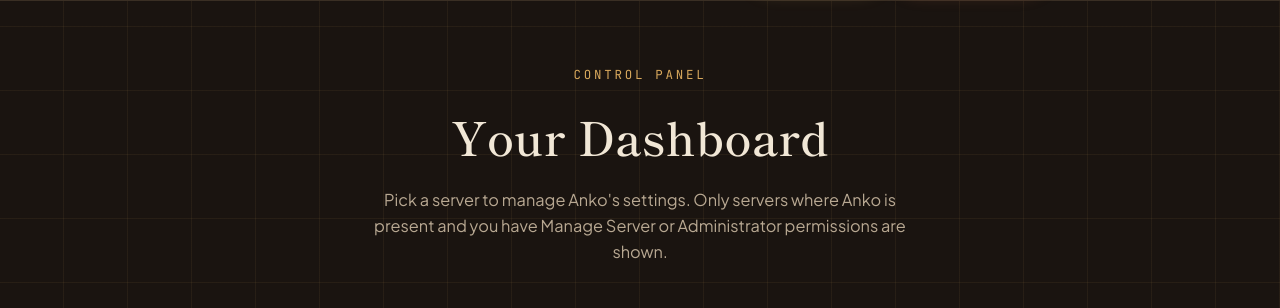
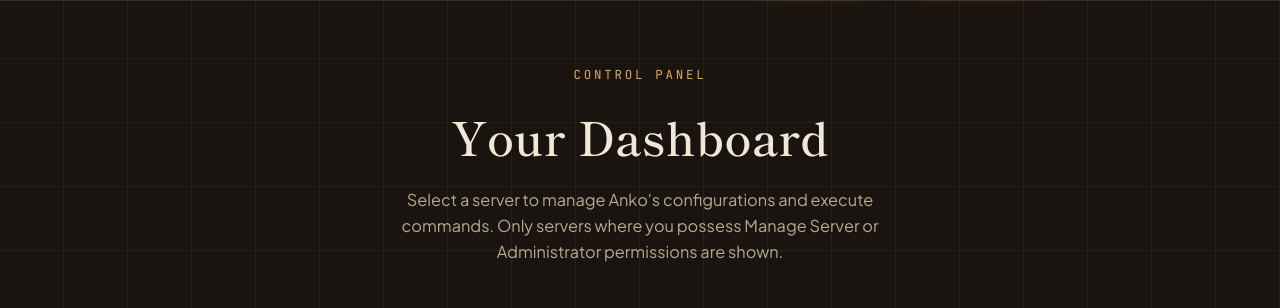
Before and after one commit to vincent-smg/bot-siter-, a Flask app: template templates/dashboard.html in a window 1280 px wide. Shown: the part 75-383 px from the top of the page. Run offline with Flask 3, Linux system fonts and the light colour scheme; the template is opened without the code that fills it: most values are stand-ins (such as "Sample title", 1, 10 or a date in 2020).

Commit message:
Update dashboard.html

```diff
--- a/templates/dashboard.html
+++ b/templates/dashboard.html
@@ -5,7 +5,7 @@
 <div class="page-head">
   <span class="page-head__eyebrow">Control Panel</span>
   <h1>Your <span class="accent">Dashboard</span></h1>
-  <p>Pick a server to manage Anko's settings. Only servers where Anko is present and you have Manage Server or Administrator permissions are shown.</p>
+  <p>Select a server to manage Anko's configurations and execute commands. Only servers where you possess Manage Server or Administrator permissions are shown.</p>
 </div>
 
 <section class="section" style="padding-top: 0;">
@@ -14,7 +14,7 @@
     {% if current_user %}
     <div class="dash-user-strip">
       <div class="dash-user-strip__left">
-        <img class="dash-user-strip__avatar" src="{{ current_user.avatar_url() }}" alt="">
+        <img class="dash-user-strip__avatar" src="{{ current_user.avatar_url() }}" alt="{{ current_user.username }}">
         <div>
           <div class="dash-user-strip__name">{{ current_user.display_name() }}</div>
           <div class="dash-user-strip__sub">@{{ current_user.username }}</div>
@@ -31,42 +31,46 @@
 
     {% if guilds %}
       <div class="dash-section-label">
-        <span>Managed Servers</span>
-        <span class="dash-section-count">{{ guilds | length }}</span>
+        <span>Active Server Directory</span>
       </div>
-      <div class="dashboard-grid">
+
+      <div class="server-management-card">
+        <div class="server-management-list">
           {% for guild in guilds %}
             {% set icon = guild | guild_icon_url %}
-          <a class="dashboard-server-card" href="{{ url_for('dashboard_guild', guild_id=guild.id) }}">
+            <div class="server-management-row">
+              <div class="server-management-row__meta">
                 {% if icon %}
-              <img src="{{ icon }}" alt="{{ guild.name }}">
+                  <img src="{{ icon }}" alt="{{ guild.name }}" class="server-icon-media">
                 {% else %}
-              <div class="dashboard-server-icon">{{ guild.name[0] | upper }}</div>
+                  <div class="server-icon-placeholder">{{ guild.name[0] | upper }}</div>
                 {% endif %}
-            <div class="info">
-              <div class="name">{{ guild.name }}</div>
-              <span class="dashboard-badge {{ 'is-admin' if guild.permission_level == 'administrator' }}">
+                <div class="server-details">
+                  <span class="server-name">{{ guild.name }}</span>
+                  <span class="server-badge {{ 'badge--admin' if guild.permission_level == 'administrator' else 'badge--manage' }}">
                     {{ "Administrator" if guild.permission_level == "administrator" else "Manage Server" }}
                   </span>
                 </div>
-            <svg class="dashboard-server-card__arrow" xmlns="http://www.w3.org/2000/svg" viewBox="0 0 24 24" fill="none" stroke="currentColor" stroke-width="2" stroke-linecap="round" stroke-linejoin="round"><path d="M9 18l6-6-6-6"/></svg>
+              </div>
+              <div class="server-management-row__actions">
+                <a class="btn btn--gold btn--sm" href="{{ url_for('dashboard_guild', guild_id=guild.id) }}">
+                  Configure Bot
                 </a>
+              </div>
+            </div>
           {% endfor %}
+        </div>
       </div>
 
     {% else %}
-      <div class="dashboard-empty">
-        <div class="dashboard-empty__icon">
-          <svg xmlns="http://www.w3.org/2000/svg" viewBox="0 0 24 24" fill="none" stroke="currentColor" stroke-width="1.5" stroke-linecap="round" stroke-linejoin="round"><rect x="2" y="3" width="20" height="14" rx="2"/><path d="M8 21h8M12 17v4"/></svg>
-        </div>
-        <h2>No servers found</h2>
-        <p>We couldn't find any servers where you have Manage Server permissions and Anko is present. Invite Anko to your server first, then come back here.</p>
-        <div style="display:flex;gap:14px;justify-content:center;flex-wrap:wrap;margin-top:28px;">
+      <div class="dashboard-empty-state">
+        <h2>No Active Servers Located</h2>
+        <p>We couldn't discover any servers matching your management privileges containing Anko. Invite the bot to get started.</p>
+        <div class="dashboard-empty-state__actions">
           <a class="btn btn--gold btn--lg" href="{{ invite_url }}" target="_blank" rel="noopener">
-            <svg xmlns="http://www.w3.org/2000/svg" viewBox="0 0 24 24" fill="currentColor"><path d="M20.317 4.37a19.791 19.791 0 0 0-4.885-1.515.074.074 0 0 0-.079.037c-.21.375-.444.864-.608 1.25a18.27 18.27 0 0 0-5.487 0 12.64 12.64 0 0 0-.617-1.25.077.077 0 0 0-.079-.037A19.736 19.736 0 0 0 3.677 4.37a.07.07 0 0 0-.032.027C.533 9.046-.32 13.58.099 18.057c.002.022.015.043.03.056a19.9 19.9 0 0 0 5.993 3.03.078.078 0 0 0 .084-.028 14.09 14.09 0 0 0 1.226-1.994.076.076 0 0 0-.041-.106 13.107 13.107 0 0 1-1.872-.892.077.077 0 0 1-.008-.128 10.2 10.2 0 0 0 .372-.292.074.074 0 0 1 .077-.01c3.928 1.793 8.18 1.793 12.062 0a.074.074 0 0 1 .078.01c.12.098.246.198.373.292a.077.077 0 0 1-.006.127 12.299 12.299 0 0 1-1.873.892.077.077 0 0 0-.041.107c.36.698.772 1.362 1.225 1.993a.076.076 0 0 0 .084.028 19.839 19.839 0 0 0 6.002-3.03.077.077 0 0 0 .032-.054c.5-5.177-.838-9.674-3.549-13.66a.061.061 0 0 0-.031-.03z"/></svg>
-            Invite Anko
+            Invite Anko Uguisu
           </a>
-          <a class="btn btn--outline btn--lg" href="{{ url_for('index') }}">Back to home</a>
+          <a class="btn btn--outline btn--lg" href="{{ url_for('index') }}">Return Home</a>
         </div>
       </div>
     {% endif %}
```
Lines whose indentation alone changed are shown as unchanged.
